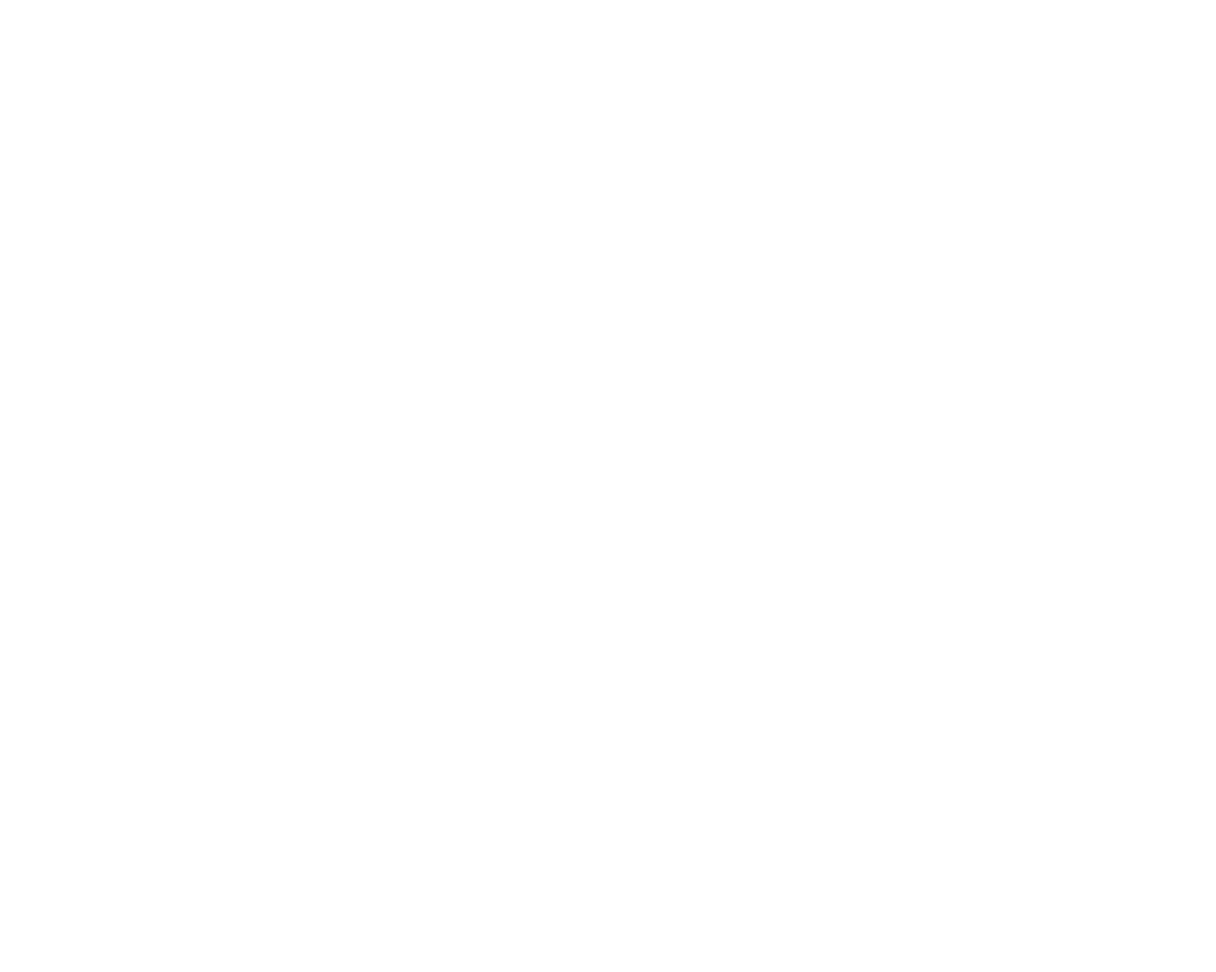
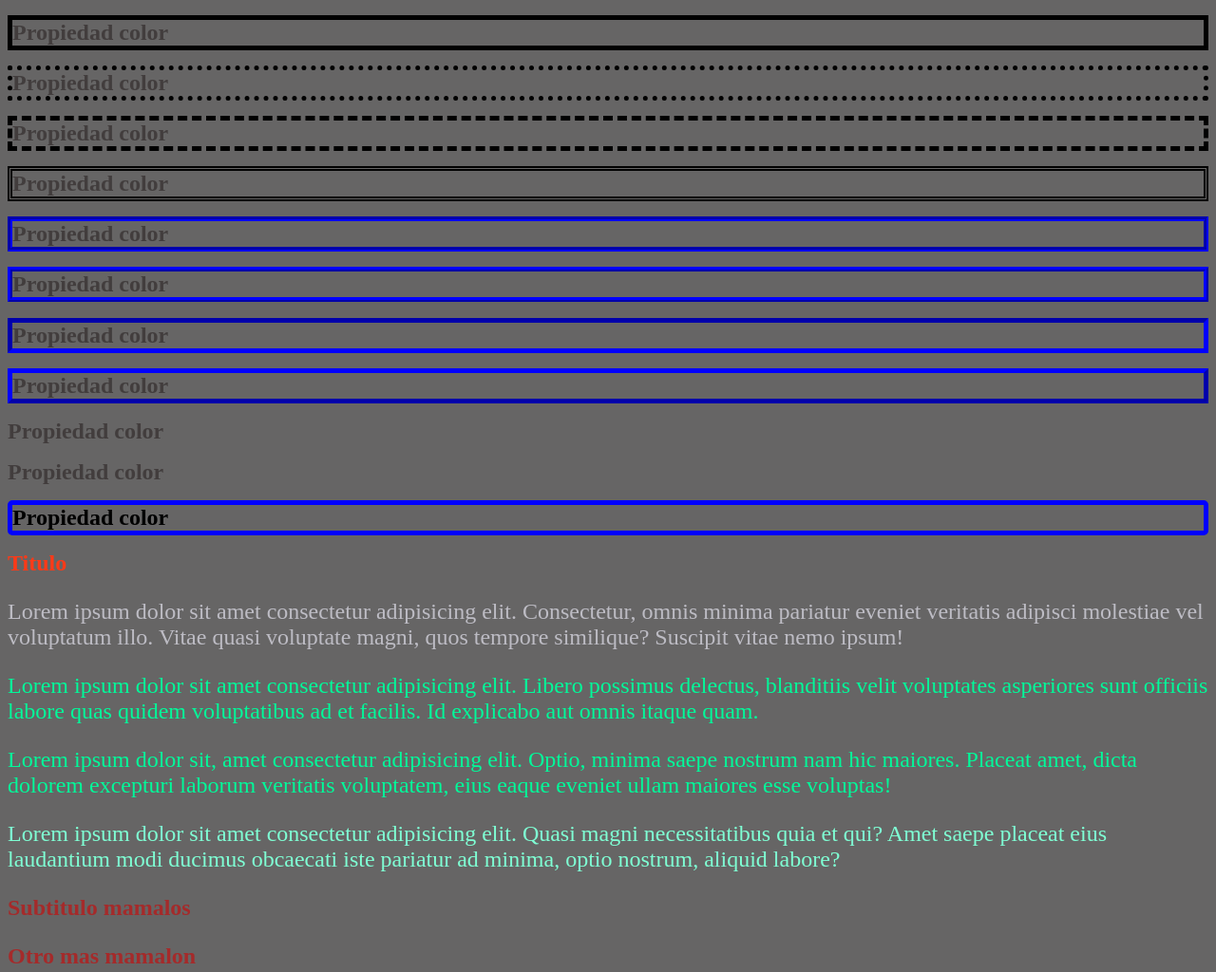
Before and after one commit to Gonvi007/-demy, a plain HTML site: page HTML, CSS3 y NodeJS/Ejercicio css YT/index.html in a window 1280 px wide. Shown: the whole page at 95% size. Before the commit the page ends 800 px from the top, so only its background shows below. Drawn offline with Linux system fonts and the light colour scheme.

Commit message:
Se agrego el mini tutorial de YT

```diff
--- a/HTML, CSS3 y NodeJS/Ejercicio css YT/index.html
+++ b/HTML, CSS3 y NodeJS/Ejercicio css YT/index.html
@@ -3,8 +3,30 @@
 <head>
     <meta charset="UTF-8">
     <title>Ejercicio YT 2022</title>
+    <link rel="stylesheet" href="style.css" />
 </head>
 <body>
+    <h1 class="color">Propiedad color</h1>
+    <h1 class="color1">Propiedad color</h1>
+    <h1 class="color2">Propiedad color</h1>
+    <h1 class="color3">Propiedad color</h1>
+    <h1 class="color4">Propiedad color</h1>
+    <h1 class="color5">Propiedad color</h1>
+    <h1 class="color6">Propiedad color</h1>
+    <h1 class="color7">Propiedad color</h1>
+    <h1 class="color8">Propiedad color</h1>
+    <h1 class="color9">Propiedad color</h1>
+    <h1 class="color10">Propiedad color</h1>
+    <h1 id="titulo">Titulo</h1>
+    <p class="texto">Lorem ipsum dolor sit amet consectetur adipisicing elit. Consectetur, omnis minima pariatur eveniet veritatis adipisci molestiae vel voluptatum illo. Vitae quasi voluptate magni, quos tempore similique? Suscipit vitae nemo ipsum!</p>
+    <p class="texto especial">Lorem ipsum dolor sit amet consectetur adipisicing elit. Libero possimus delectus, blanditiis velit voluptates asperiores sunt officiis labore quas quidem voluptatibus ad et facilis. Id explicabo aut omnis itaque quam.</p>
+    <p class="especial">Lorem ipsum dolor sit, amet consectetur adipisicing elit. Optio, minima saepe nostrum nam hic maiores. Placeat amet, dicta dolorem excepturi laborum veritatis voluptatem, eius eaque eveniet ullam maiores esse voluptas!</p>
 
+    <div>
+        <p>Lorem ipsum dolor sit amet consectetur adipisicing elit. Quasi magni necessitatibus quia et qui? Amet saepe placeat eius laudantium modi ducimus obcaecati iste pariatur ad minima, optio nostrum, aliquid labore?</p>
+        <h2>Subtitulo mamalos</h2>
+        <h3>Otro mas mamalon</h3>
+    </div>
 </body>
+
 </html>
--- /dev/null
+++ b/HTML, CSS3 y NodeJS/Ejercicio css YT/style.css
@@ -0,0 +1,76 @@
+body {
+    background-color: rgb(102, 101, 101);
+}
+#titulo {
+    color: rgb(252, 58, 24);
+
+}
+
+p.texto {
+    color: rgb(189, 188, 196);
+}
+p.especial {
+    color: mediumspringgreen;
+}
+
+div p {
+    color: aquamarine;
+}
+
+div h2, div h3 {
+    color: brown;
+}
+
+* {
+    font-size: 24px;
+    text-align: space-between;
+}
+
+.color {
+    color: rgba(36, 29, 29, 0.548);
+    border: 5px black solid;
+}
+
+.color1 {
+    color: rgba(36, 29, 29, 0.548);
+    border: 5px black dotted;
+}
+
+.color2 {
+    color: rgba(36, 29, 29, 0.548);
+    border: 5px black dashed;
+}
+.color3 {
+    color: rgba(36, 29, 29, 0.548);
+    border: 5px black double;
+}
+.color4 {
+    color: rgba(36, 29, 29, 0.548);
+    border: 5px blue groove;
+}
+.color5 {
+    color: rgba(36, 29, 29, 0.548);
+    border: 5px blue ridge;
+}
+.color6 {
+    color: rgba(36, 29, 29, 0.548);
+    border: 5px blue inset;
+}
+.color7 {
+    color: rgba(36, 29, 29, 0.548);
+    border: 5px blue outset;
+}
+.color8 {
+    color: rgba(36, 29, 29, 0.548);
+    border: 5px blue none;
+}
+.color9 {
+    color: rgba(36, 29, 29, 0.548);
+    border: 5px blue hidden;
+}
+.color10 {
+    border-style: solid;
+    border-color: blue;
+    border-radius: 5px;
+    border-width: 5px;
+}
```
